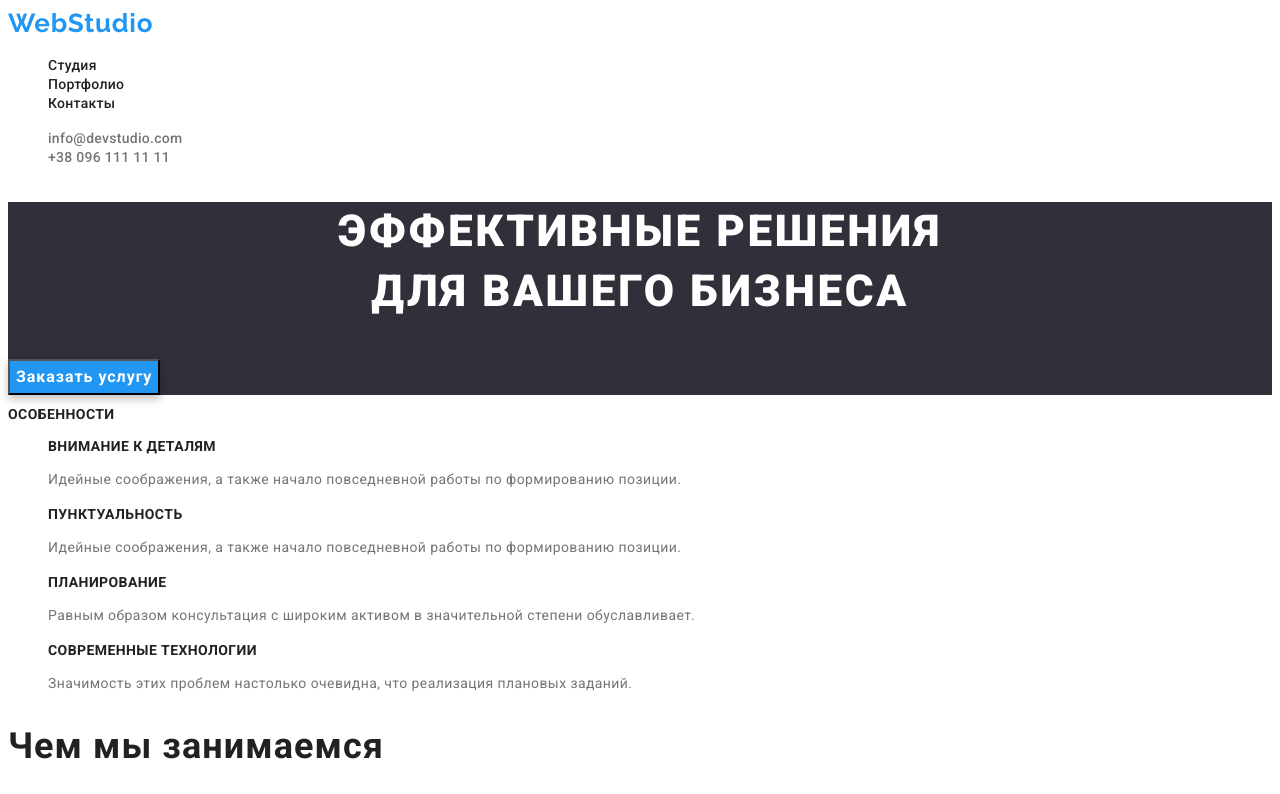
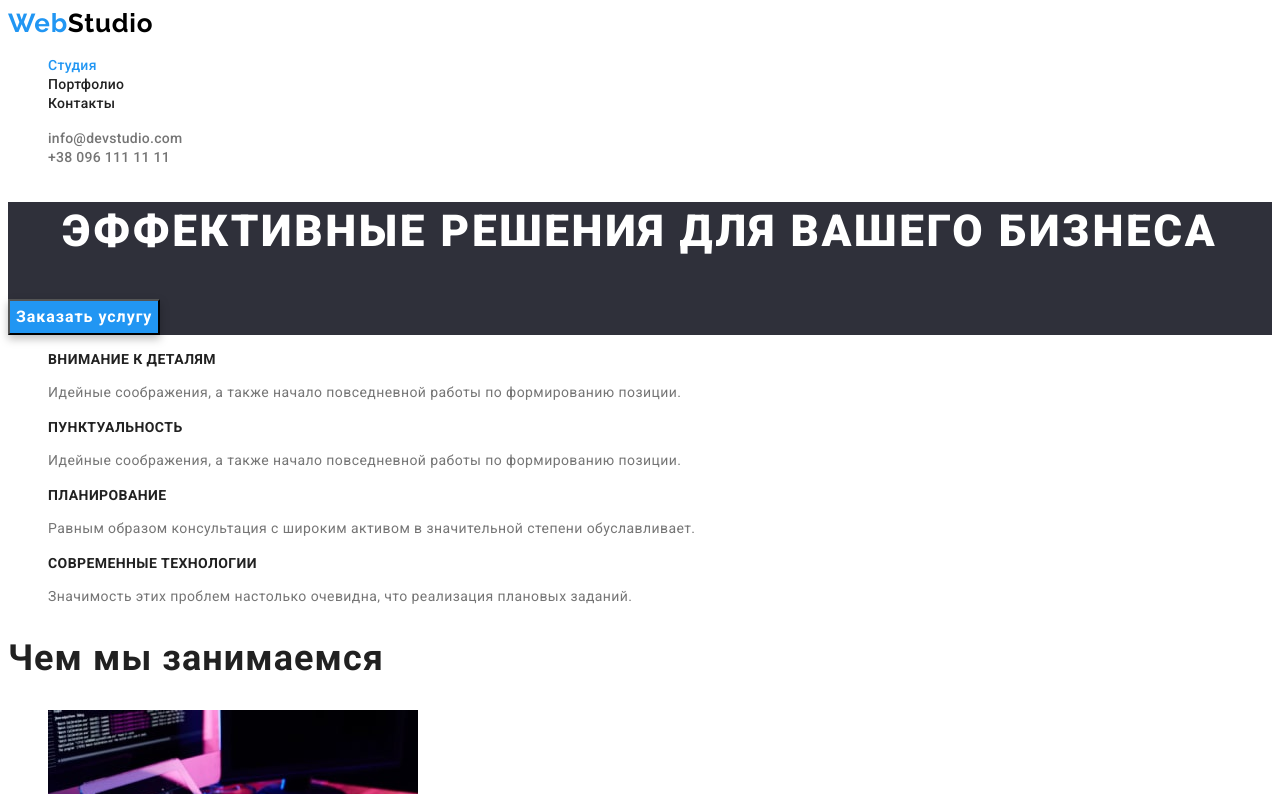
Before and after one commit to Vladlina/goit-markup-hw-02, a plain HTML site: page index.html in a window 1280 px wide. Shown: the top 794 px of the page. Drawn offline with Linux system fonts and the light colour scheme.

Commit message:
update index html

```diff
--- a/index.html
+++ b/index.html
@@ -14,10 +14,10 @@
     <!-- Header section -->
     <header class="header">
        <nav class="nav">
-            <a class="logo link" href="index.html" lang="en">Web<span class="logo-studio" lang="en">Studio</span></a>
+            <a class="logo link" href="index.html" lang="en">Web<span class="logo-studio-header" lang="en">Studio</span></a>
 
             <ul class="header-list list">
-                <li class="header-item"><a class="header-link link" href="">Студия</a></li>
+                <li class="header-item"><a class="header-link current link" href="">Студия</a></li>
                 <li class="header-item"><a class="header-link link" href="portfolio.html">Портфолио</a></li>
                 <li class="header-item"><a class="header-link link" href="">Контакты</a></li>
             </ul>
@@ -36,14 +36,14 @@
     <!-- Hero Section -->
 
             <section class="hero">
-                <h1 class="hero-header">Эффективные решения <br> для вашего бизнеса</h1>
+                <h1 class="hero-header">Эффективные решения для вашего бизнеса</h1>
                 <button class="hero-button" type="button">Заказать услугу</button>
             </section>
 
 
     <!-- Special Qualities Section -->
             <section class="special-qualities">
-                <h2 class="special-qualities-header">Особенности</h2>
+                <h2 class="visually-hidden">Особенности</h2>
                 <ul class="special-qualities-list list">
                     <li class="special-qualities-item">
                         <h3 class="special-qualities-header">Внимание к деталям</h3>
@@ -105,12 +105,12 @@
     <!-- Footer Section -->
 
     <footer class="footer">
-        <a class="logo link" href="./index.html" lang="en">Web<span class="logo-studio" lang="en">Studio</span></a>
+        <a class="logo link" href="./index.html" lang="en">Web<span class="logo-studio-footer" lang="en">Studio</span></a>
 
 <!-- Address and Contact Information Section -->
         <address class="address">
             <a class="address-info link" href="https://goo.gl/maps/rPca5SCmbWY2ue8S9">г. Киев, пр-т Леси Украинки, 26</a>
-            <ul class="list">
+            <ul class="footer-list list">
                 <li><a class="mail-phone-info link" href="mailto:info@example.com">info@example.com</a></li>
                 <li><a class="mail-phone-info link" href="tel:+380991111111">+38 099 111 11 11</a></li>
             </ul>
```
